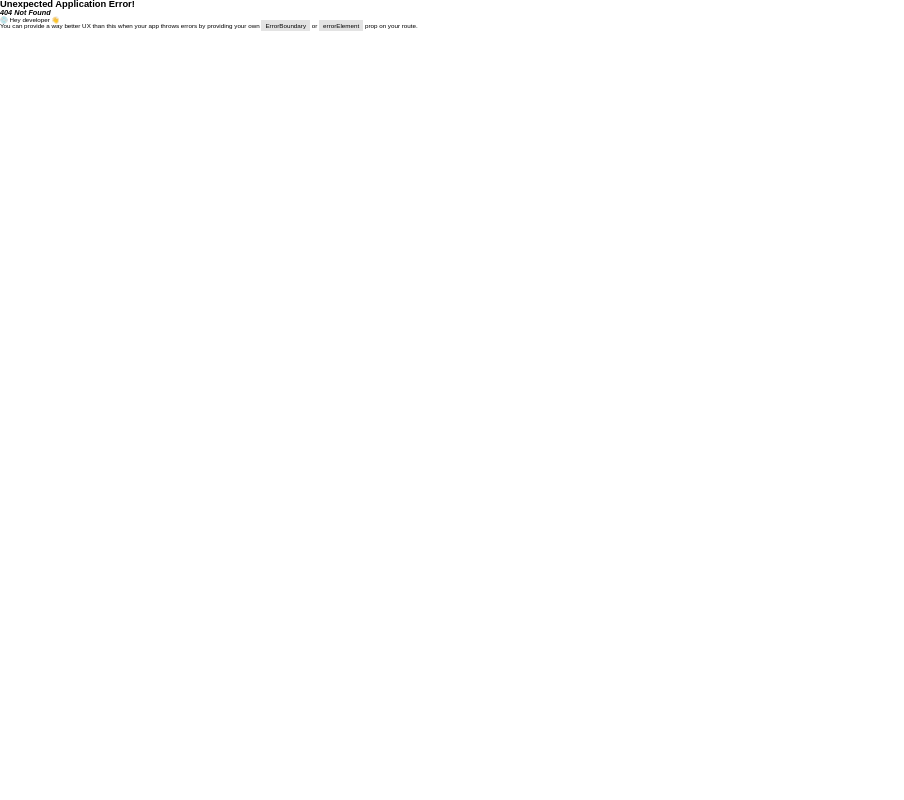
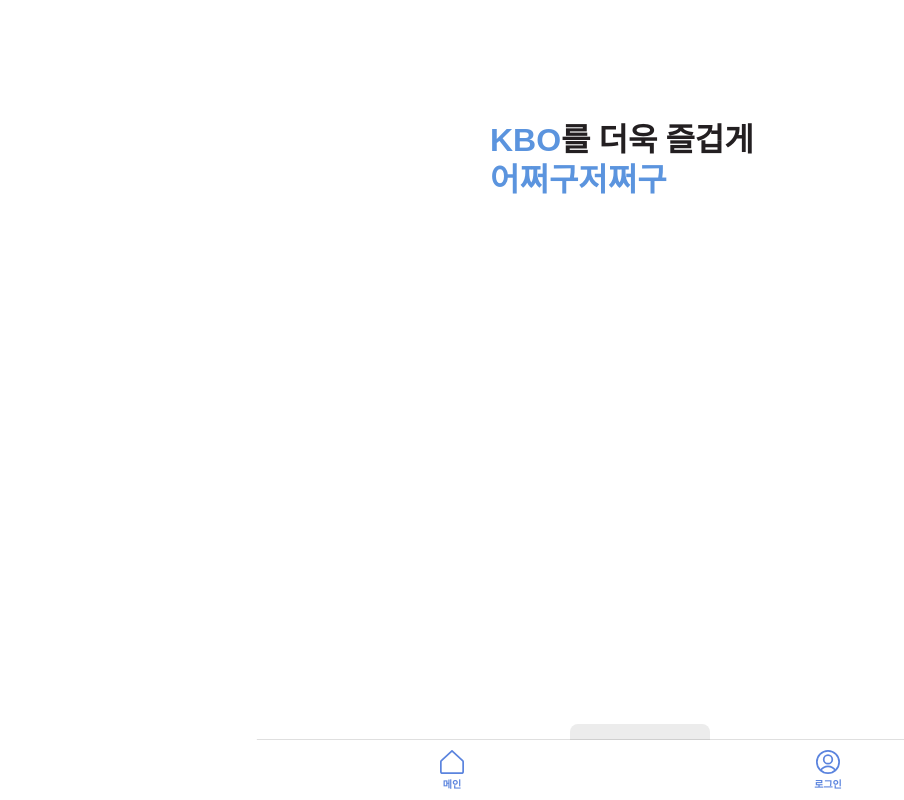
Before and after one commit to kbo-combo/front, a React (Vite) app: page /login in a window 1280 px wide. Before the commit this address had no page. Shown: the whole page, without its empty margins (0-904 px from the left). Built offline with nearby package versions, Linux system fonts and the light colour scheme.

Commit message:
feat: Login 화면 추가

```diff
--- /dev/null
+++ b/src/pages/@common/auth/Login.style.tsx
@@ -0,0 +1,68 @@
+import { Link } from 'react-router-dom';
+import styled from 'styled-components';
+
+export const Wrapper = styled.main`
+  position: relative;
+
+  display: flex;
+  flex-direction: column;
+
+  height: 100%;
+
+  background: ${({ theme: { color } }) => color.background};
+`;
+
+export const ContentBox = styled.section`
+  position: absolute;
+  top: 40%;
+  left: 50%;
+  transform: translate(-50%, -50%);
+
+  display: flex;
+  flex-direction: column;
+
+  width: 300px;
+  max-width: 300px;
+  height: 400px;
+  max-height: 400px;
+`;
+
+
+export const Text = styled.p`
+  width: 300px;
+  font: 900 3.2rem/4rem 'NanumSquareRound';
+  color: #231f21;
+`;
+
+export const PrimaryText = styled.span`
+  color: ${({ theme: { color } }) => color.primary};
+`;
+
+export const LoginBox = styled.section`
+  position: fixed;
+  bottom: 24px;
+
+  display: flex;
+  align-items: center;
+  justify-content: space-evenly;
+
+  width: 100%;
+  min-width: ${(props) => props.theme.width.mobile};
+  max-width: ${(props) => props.theme.width.pad};
+`;
+
+export const GoToMain = styled(Link)`
+  width: 140px;
+  height: 52.5px;
+
+  font: 700 1.6rem/5.25rem 'NanumSquareRound';
+  text-align: center;
+
+  background: ${({ theme }) => theme.color.grayLight};
+  border-radius: 8px;
+`;
+
+export const KakaoLogin = styled.img`
+  width: 210px;
+  height: 52.5px;
+`;
--- /dev/null
+++ b/src/pages/@common/auth/index.tsx
@@ -0,0 +1,22 @@
+import {ContentBox, Wrapper, Text, PrimaryText, LoginBox, GoToMain} from "./Login.style.tsx";
+import {URL_PATH} from "../../../constant";
+
+const Login = () => {
+
+  return (
+      <Wrapper>
+        <ContentBox>
+          <Text><PrimaryText>KBO</PrimaryText>를 더욱 즐겁게</Text>
+          <Text>
+            <PrimaryText>어쩌구저쩌구</PrimaryText>
+          </Text>
+        </ContentBox>
+
+        <LoginBox>
+          <GoToMain to={URL_PATH.main}>메인으로 돌아가기</GoToMain>
+        </LoginBox>
+      </Wrapper>
+  );
+};
+
+export default Login;
--- a/src/router.tsx
+++ b/src/router.tsx
@@ -2,6 +2,7 @@
 import {URL_PATH} from "./constant";
 import Home from "./pages/@common/home";
 import RootTemplate from "./pages/@common/root";
+import Login from "./pages/@common/auth";
 
 const router = createBrowserRouter([
   {
@@ -12,6 +13,10 @@
         index: true,
         element: <Home/>,
       },
+      {
+        path: URL_PATH.login,
+        element: <Login/>,
+      },
     ],
   },
 ]);
```
